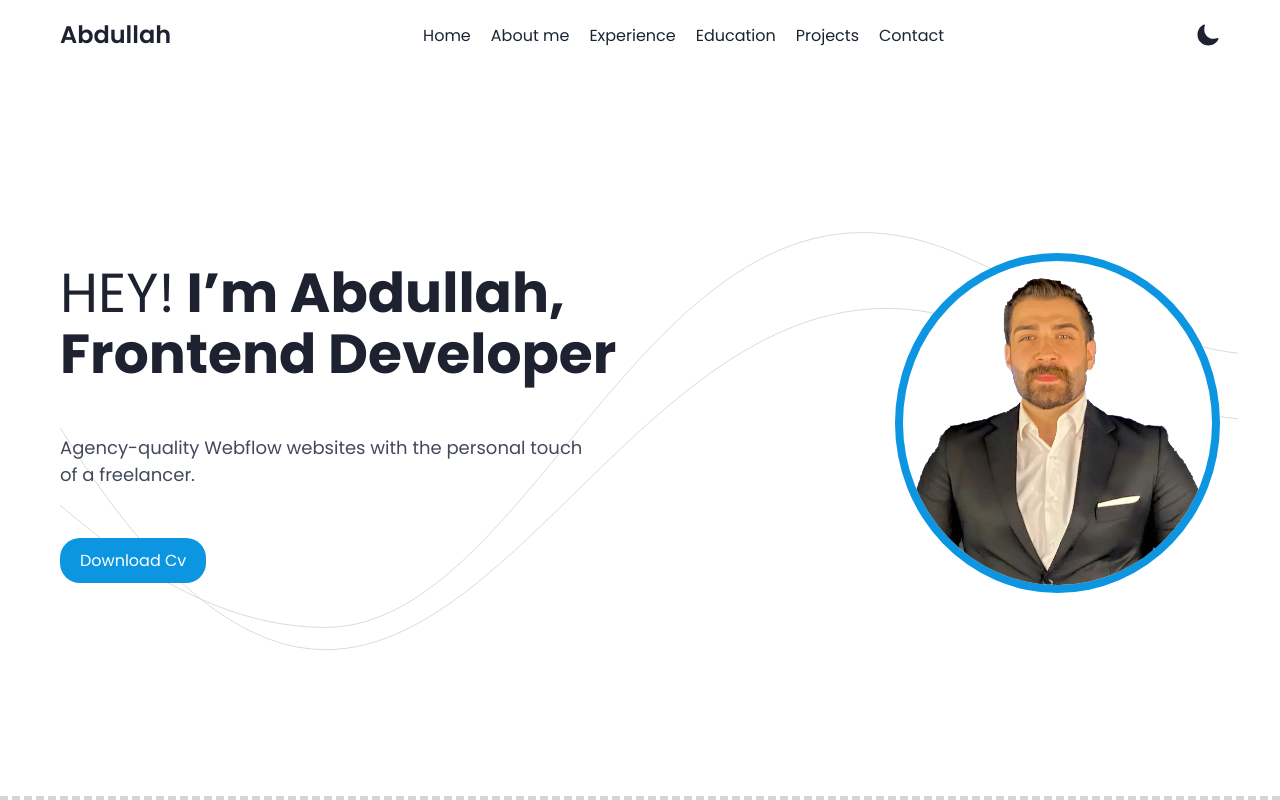
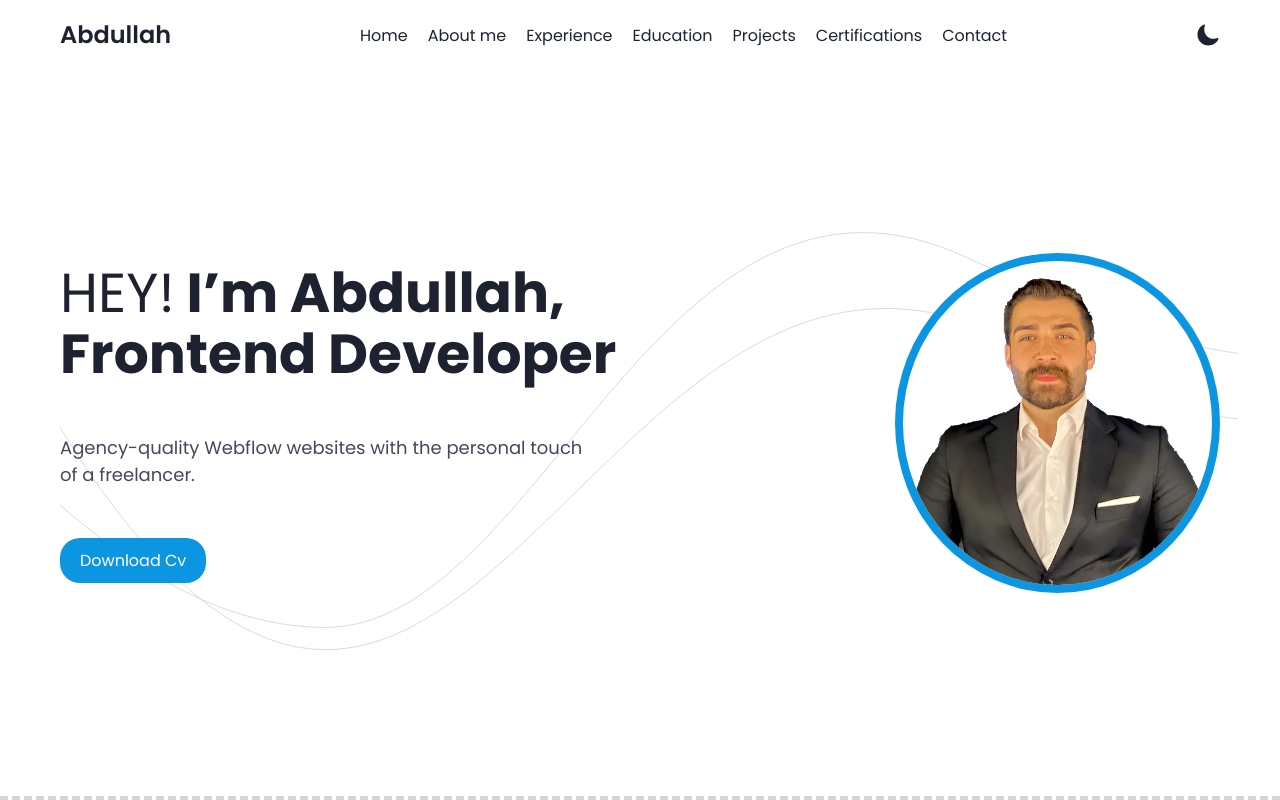
Before and after one commit to Engabdullahaljamal/my-portfolio-, a React (Vite) app: page / in a window 1280 px wide. Shown: the top 800 px of the page. Built offline with nearby package versions, Linux system fonts and the light colour scheme; a web font is replaced by a local one.

Commit message:
new update

```diff
--- a/src/component/Certifications/Certifications.jsx
+++ b/src/component/Certifications/Certifications.jsx
@@ -37,7 +37,7 @@ function Certifications({ theme }) {
             img_src: focal_x_back
         },]
     return (
-        <div className={`certifications ${theme}`}>
+        <div className={`certifications ${theme}`} id="Certification">
             <h2>Certifications</h2>
             <div className='certificate_card_container'>
                 {
--- a/src/component/Navbar/Navbar.jsx
+++ b/src/component/Navbar/Navbar.jsx
@@ -78,6 +78,7 @@ function Navbar({ seTheme, theme }) {
                 <li><a href="#experience">Experience</a></li>
                 <li><a href="#education">Education</a></li>
                 <li><a href="#projects">Projects</a></li>
+                <li><a href="#Certification">Certifications</a></li>
                 <li><a href="#contact">Contact</a></li>
             </ul>
             <div className='sec_icon'>
```
